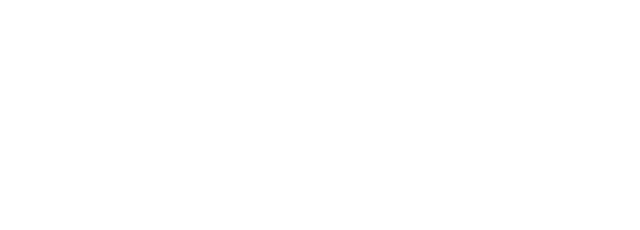
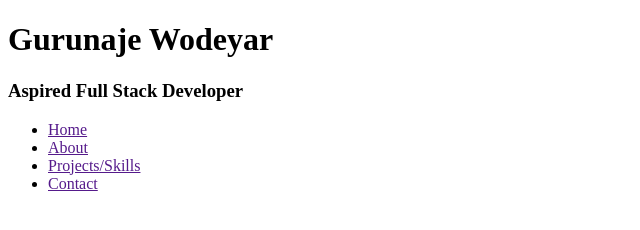
Before and after one commit to gnwodeyar1312/gnwodeyar.github.io, a plain HTML site: page index.html in a window 1280 px wide. Shown: the whole page, without its empty margins (0-640 px from the left). Drawn offline with Linux system fonts and the light colour scheme.

Commit message:
Completed header section in html

```diff
--- a/index.html
+++ b/index.html
@@ -6,6 +6,18 @@
     <title>Gurunanje Wodeyar - Portfolio</title>
 </head>
 <body>
+    <header>
+        <h1>Gurunaje Wodeyar</h1>
+        <h3>Aspired Full Stack Developer</h3>
 
+        <nav>
+            <ul>
+                <li><a href="">Home</a></li>
+                <li><a href="">About</a></li>
+                <li><a href="">Projects/Skills</a></li>
+                <li><a href="">Contact</a></li>
+            </ul>
+        </nav>
+    </header>
 </body>
 </html>
```
